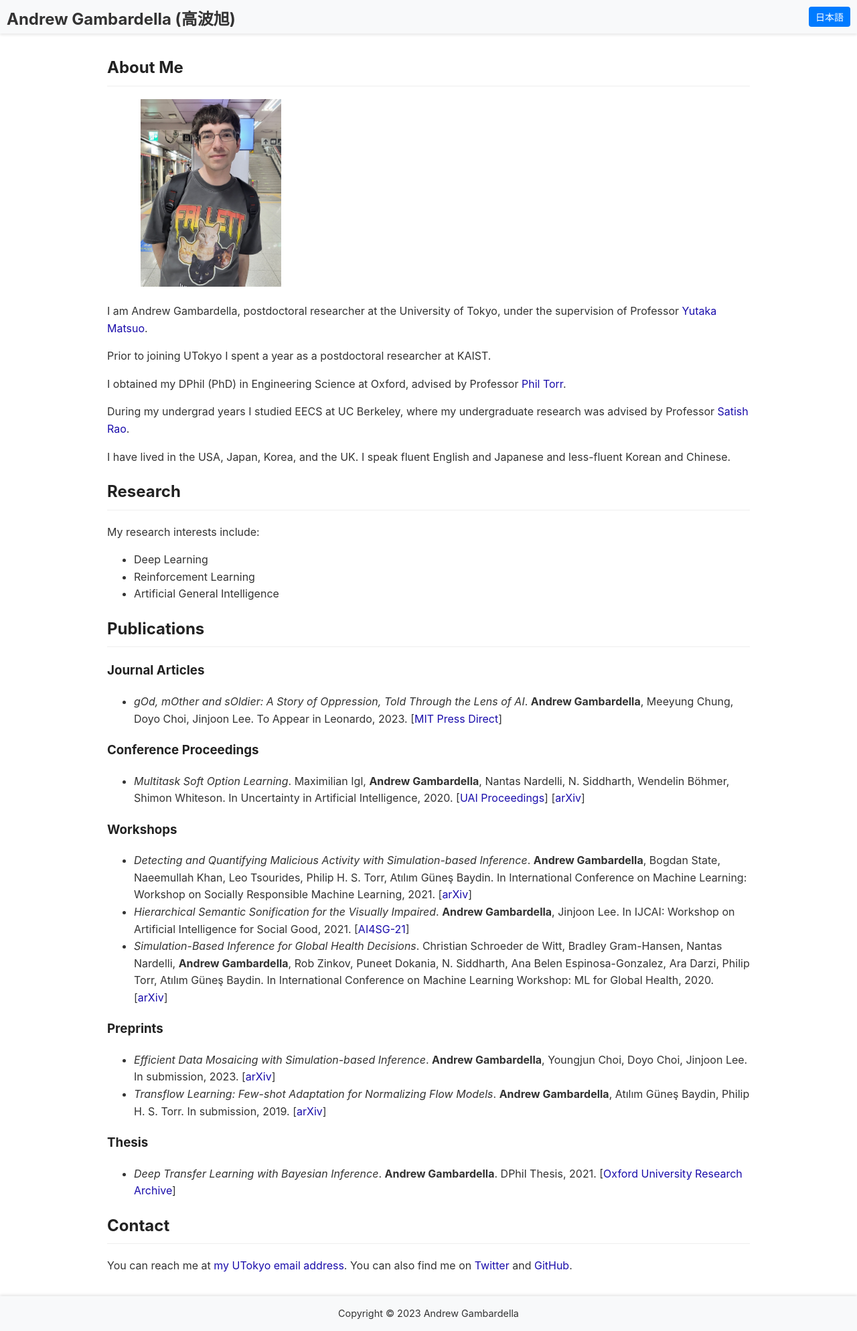
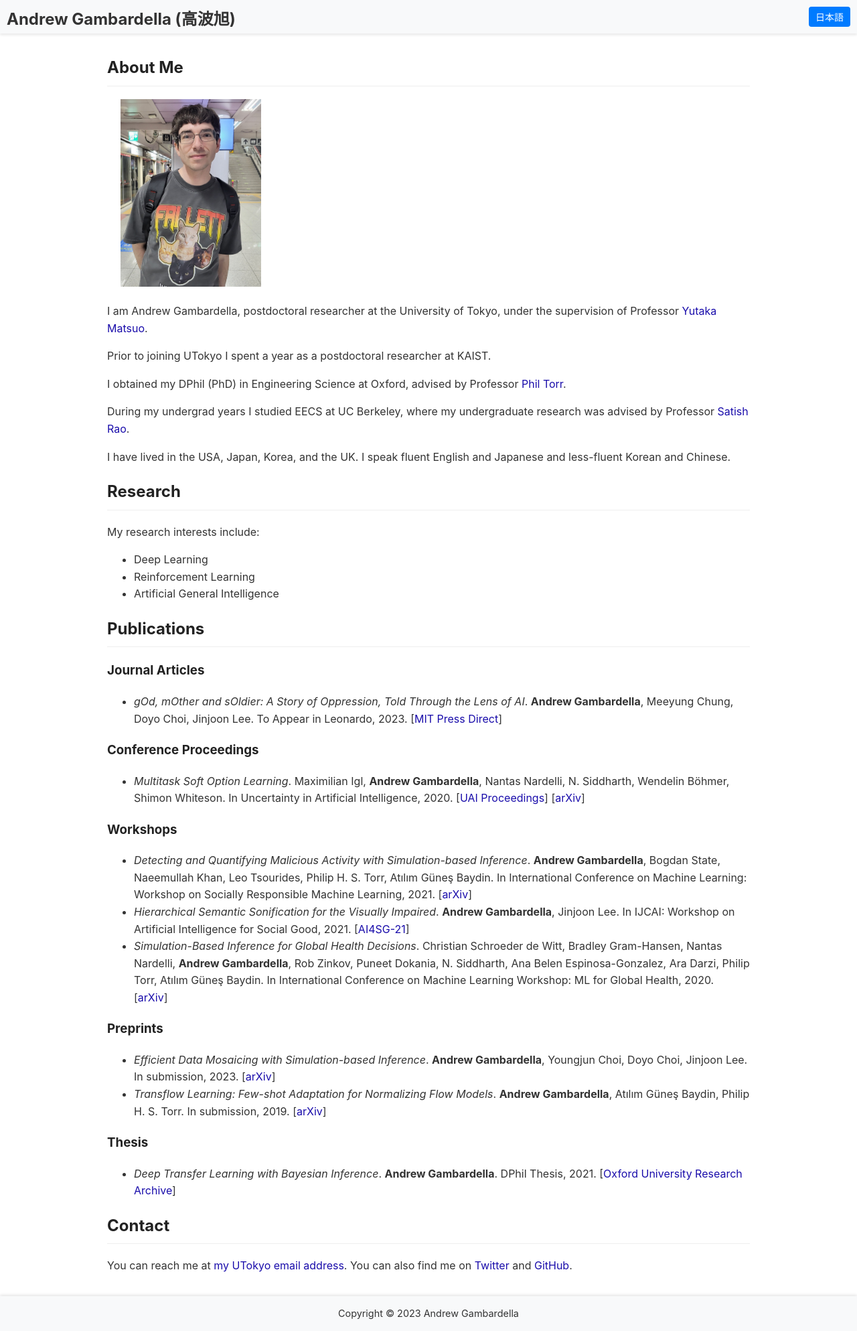
Before and after one commit to atgambardella/atgambardella.github.io, a Jekyll site: the page built from index.md, in a window 1280 px wide. Shown: the whole page at 67% size. Built offline with Jekyll 4.4.1, drawn with Linux system fonts in a browser that asks for light colours; a script that is not in the unit is left out.

Commit message:
try adding picture

```diff
--- a/_layouts/default.html
+++ b/_layouts/default.html
@@ -28,7 +28,6 @@
         {{ page.about-me | markdownify }}
       </div>
       <div class="profile-image">
-        <div style="float: right; margin-left: 20px;">
         <img src="/assets/images/profile_picture.jpg" alt="Profile Picture" width="210" height="280">
       </div>
     </div>
--- a/assets/css/style.css
+++ b/assets/css/style.css
@@ -120,11 +120,11 @@ footer p {
 }
 
 .text-content {
-  padding-right: 10px;
+  padding-right: 20px;
 }
 
 .profile-image {
-  margin-left: 20px;
+  margin-top 10px;
 }
 
 table.profile {
```
